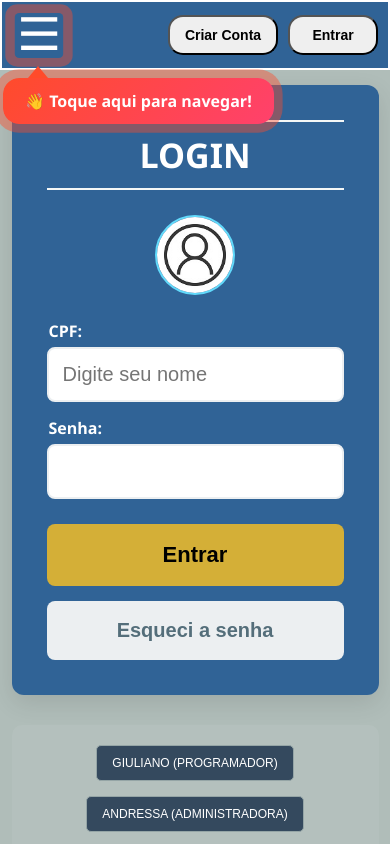
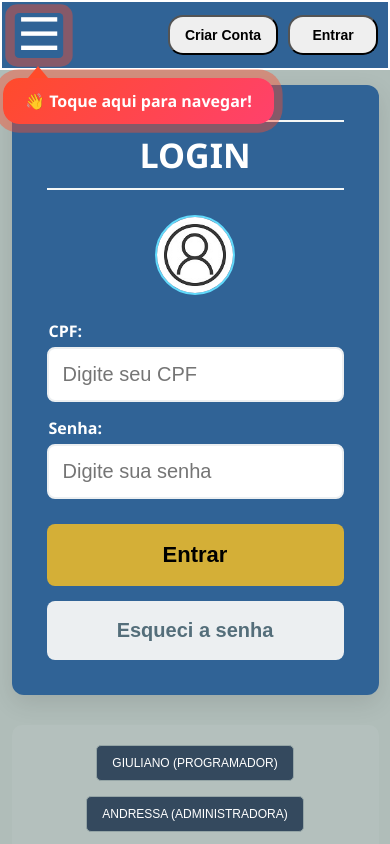
Before and after one commit to gromanholo72/react-vite12-GitHub06, a React (Vite) app: page /logar in a window 390 px wide. Shown: the top 844 px of the page. Built offline with nearby package versions, Linux system fonts and the light colour scheme; no server answers; the database is empty.

Commit message:
✨ Versão 2: Estabilização de sugestões mobile e mascaraCnpj

```diff
--- a/src/Logar.jsx
+++ b/src/Logar.jsx
@@ -457,8 +457,8 @@ export function Logar() {
                             name="cpef"
                             value={credenciais.cpef}
                             onChange={handleChange}
-                            autocomplete="username"
-                            placeholder="Digite seu nome"
+                            autoComplete="username"
+                            placeholder="Digite seu CPF"
                             required
                         />
                     </div>
@@ -470,6 +470,8 @@ export function Logar() {
                             className={`${veioDoCadastro ? 'input-pulsar' : ''}`}
                             name="senh"
                             value={credenciais.senh}
+                            placeholder="Digite sua senha"
+                            autoComplete="current-password"
                             onChange={handleChange}
                             // required
                         />
```
